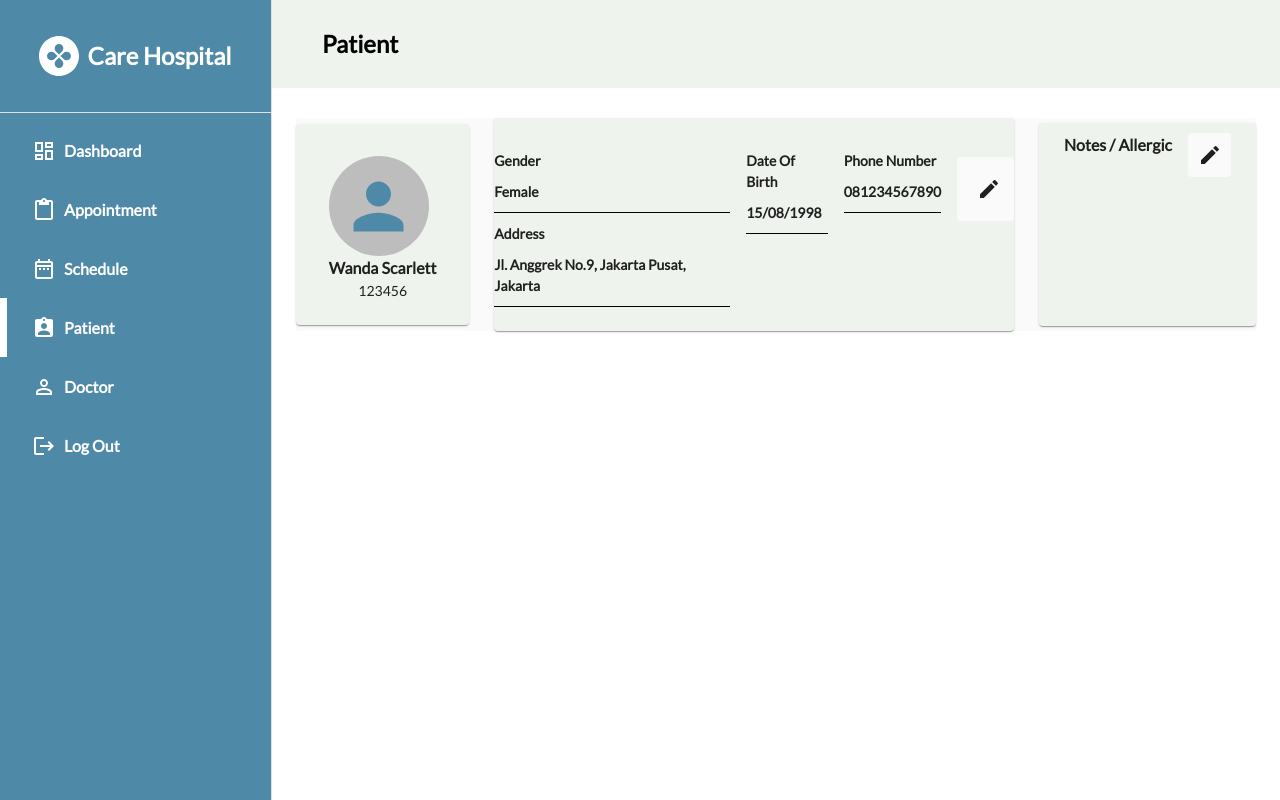
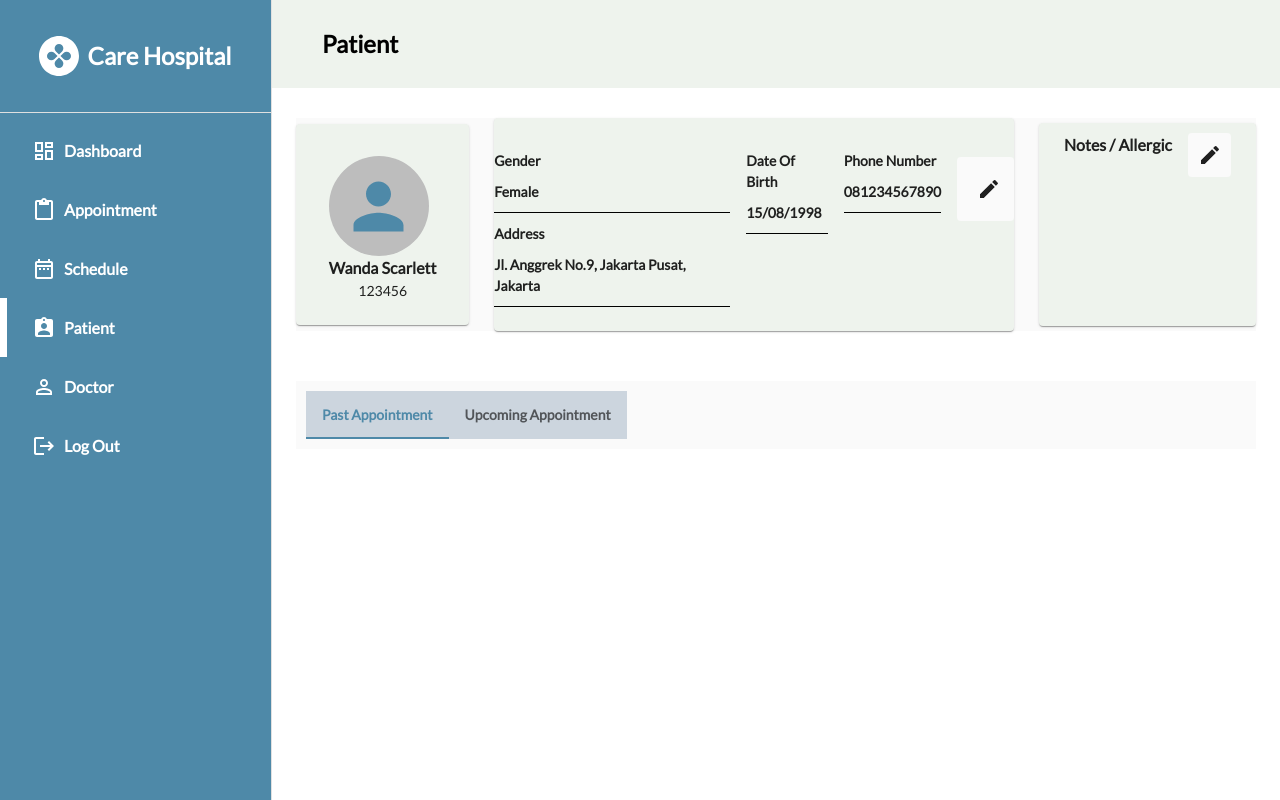
Before and after one commit to Kelompok-7-alterra-batch-2/Admin-Web-Based, a React (Create React App) app: page /patient in a window 1280 px wide. Built offline with nearby package versions, Linux system fonts and the light colour scheme; no server answers.

Commit message:
Update EditPatient.jsx

```diff
--- a/src/pages/Patient/components/EditPatient.jsx
+++ b/src/pages/Patient/components/EditPatient.jsx
@@ -1,13 +1,13 @@
-import React from 'react'
+import React, { useState } from 'react'
 
 import { Box,
-  Snackbar,
-  Alert,
   Avatar,
   Card,
   CardActionArea,
   CardContent,
   Typography,
+  Tab,
+  Tabs,
   Divider } from '@mui/material'
 
 import {
@@ -20,7 +20,15 @@ import {
 
 import EditIcon from '@mui/icons-material/Edit';
 
-export default function edit() {
+export default function Edit() {
+
+  const [value, setValue] = useState('one');
+
+  const handleChange = (event, newValue) => {
+    setValue(newValue);
+  };
+
+
   return (
     <div>
       <DefaultLayout>
@@ -274,6 +282,29 @@ export default function edit() {
             </CardContent>
           </Card>
         </Box>
+        <Box
+        sx={{
+          display: 'flex',
+          columnGap: '25px',
+          alignItems: 'center',
+          bgcolor: 'neutral100',
+          marginTop: '50px',
+          padding: '10px'
+        }}
+        >
+          <Box
+          sx={{
+            display: 'flex',
+            columnGap: '25px',
+            alignItems: 'center',
+            bgcolor: 'neutral400',
+          }}>
+            <Tabs value={value} onChange={handleChange}>
+              <Tab label="Past Appointment" value='one'/>
+              <Tab label="Upcoming Appointment" value='two'/>
+            </Tabs>
+          </Box>
+        </Box>
       </DefaultLayout>
     </div>
   )
```
